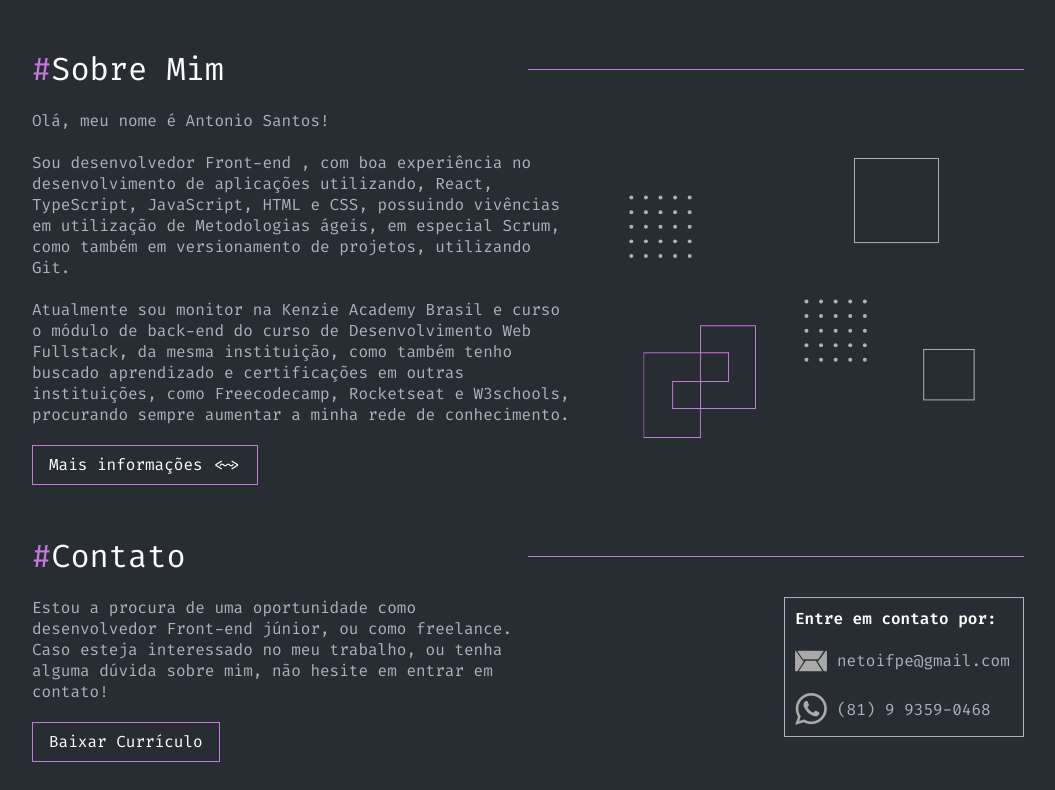
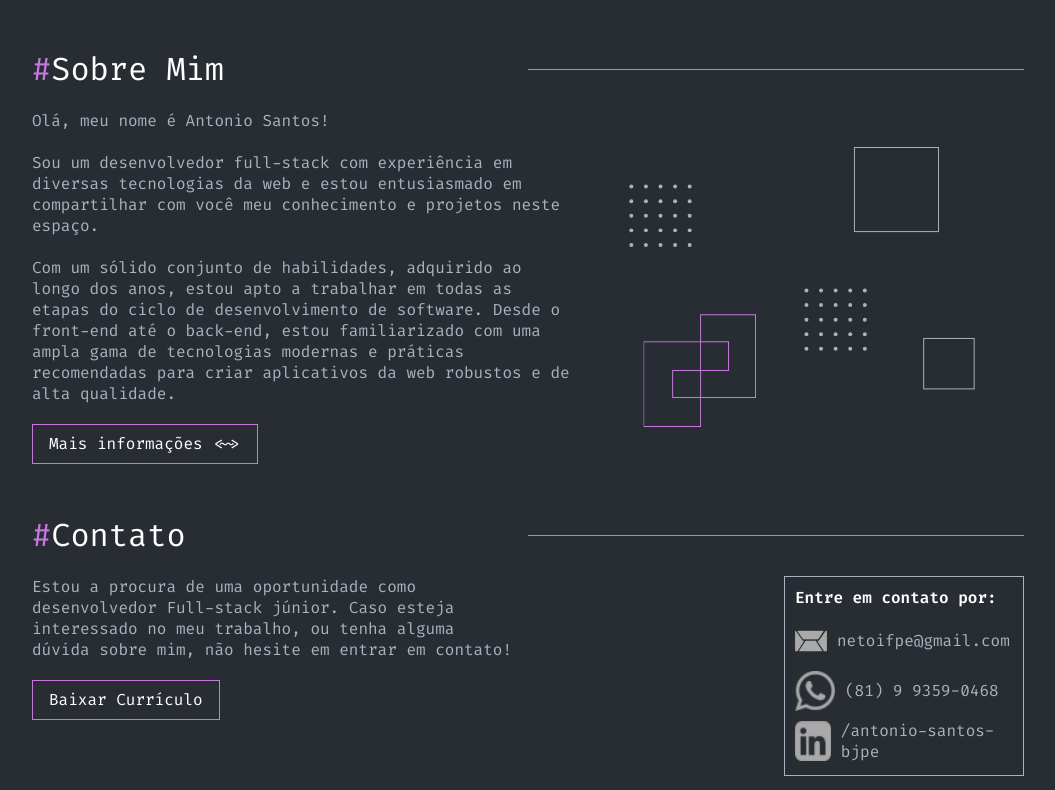
Before and after one commit to AntonioSantosBJPE/PortfolioAntonioSantos, a React (Vite) app: page / in a window 1280 px wide. Shown: the part 1670-2460 px from the top of the page, without its empty margins (112-1167 px from the left). Built offline with nearby package versions, Linux system fonts and the light colour scheme.

Commit message:
fix: update session description text about me

```diff
--- a/src/components/Footer/index.tsx
+++ b/src/components/Footer/index.tsx
@@ -7,7 +7,7 @@ export const Footer = () => {
       <div>
         <div>
           <img src="/logo.svg" alt="logo Antonio Santos" />
-          <h4>Desenvolvedor Front-end</h4>
+          <h4>Desenvolvedor Full-stack</h4>
           <h4>netoifpe@gmail.com</h4>
         </div>
         <div>
--- a/src/pages/about/index.tsx
+++ b/src/pages/about/index.tsx
@@ -19,7 +19,7 @@ export const AboutPage = () => {
 
         <div>
           <div>
-            <p>
+            {/* <p>
               Olá, meu nome é Antonio Santos!
               <br></br>
               <br></br>
@@ -42,6 +42,54 @@ export const AboutPage = () => {
               prática meu amor e conhecimento de lógica. Meu objetivo na área é
               tornar-se um profissional com alto nível de competências, capaz de
               desenvolver sempre a melhor experiência para usuário final.
+            </p> */}
+            <p>
+              Olá, meu nome é Antonio Santos!
+              <br></br>
+              <br></br>
+              Sou um desenvolvedor full-stack com experiência em diversas
+              tecnologias da web e estou entusiasmado em compartilhar com você
+              meu conhecimento e projetos neste espaço.
+              <br></br>
+              <br></br>
+              Com um sólido conjunto de habilidades, adquirido ao longo dos
+              anos, estou apto a trabalhar em todas as etapas do ciclo de
+              desenvolvimento de software. Desde o front-end até o back-end,
+              estou familiarizado com uma ampla gama de tecnologias modernas e
+              práticas recomendadas para criar aplicativos da web robustos e de
+              alta qualidade.
+              <br></br>
+              <br></br>
+              Minhas principais áreas de especialização incluem React,
+              TypeScript, JavaScript, HTML e CSS para o desenvolvimento do
+              front-end. Com essas ferramentas, sou capaz de criar interfaces de
+              usuário interativas e responsivas, garantindo uma experiência de
+              usuário agradável e intuitiva.
+              <br></br>
+              <br></br>
+              No lado do servidor, tenho experiência com Node.js, Express, SQL,
+              TypeORM, Prisma, Nest.js e Python. Essas tecnologias me permitem
+              construir APIs eficientes, escaláveis e seguras, além de lidar com
+              bancos de dados relacionais.
+              <br></br>
+              <br></br>
+              Acredito firmemente na importância de escrever código limpo,
+              modular e de fácil manutenção. Sempre busco seguir as melhores
+              práticas de desenvolvimento e me manter atualizado com as últimas
+              tendências do setor.
+              <br></br>
+              <br></br>
+              Além disso, sou um entusiasta da resolução de problemas e estou
+              sempre pronto para enfrentar desafios complexos. Tenho um olhar
+              detalhista e uma abordagem orientada a resultados, o que me
+              permite entregar soluções de alta qualidade no prazo estipulado.
+              <br></br>
+              <br></br>
+              Neste site, você encontrará exemplos dos meus projetos anteriores,
+              nos quais apliquei minhas habilidades e conhecimentos. Cada
+              projeto é uma oportunidade de aprendizado e crescimento, e estou
+              animado para compartilhar com você as soluções criativas e
+              inovadoras que desenvolvi ao longo do tempo.
             </p>
           </div>
           <figure>
--- a/src/pages/home/SectionAbout/index.tsx
+++ b/src/pages/home/SectionAbout/index.tsx
@@ -17,24 +17,17 @@ export const SectionAbout = () => {
             Olá, meu nome é Antonio Santos!
             <br></br>
             <br></br>
-            Sou desenvolvedor Front-end , com boa experiência no desenvolvimento
-            de aplicações utilizando, React, TypeScript, JavaScript, HTML e CSS,
-            possuindo vivências em utilização de Metodologias ágeis, em especial
-            Scrum, como também em versionamento de projetos, utilizando Git.
+            Sou um desenvolvedor full-stack com experiência em diversas
+            tecnologias da web e estou entusiasmado em compartilhar com você meu
+            conhecimento e projetos neste espaço.
             <br></br>
             <br></br>
-            Atualmente sou monitor na Kenzie Academy Brasil e curso o módulo de
-            back-end do curso de Desenvolvimento Web Fullstack, da mesma
-            instituição, como também tenho buscado aprendizado e certificações
-            em outras instituições, como Freecodecamp, Rocketseat e W3schools,
-            procurando sempre aumentar a minha rede de conhecimento.
-            {/* <br></br>
-        <br></br>
-        Amo a área de tecnologia primeiro porque ela está presente em
-        quase tudo no nosso dia-a-dia, e por me permitir colocar em
-        prática meu amor e conhecimento de lógica. Meu objetivo na área é
-        tornar-se um profissional com alto nível de competências, capaz de
-        desenvolver sempre a melhor experiência para usuário final. */}
+            Com um sólido conjunto de habilidades, adquirido ao longo dos anos,
+            estou apto a trabalhar em todas as etapas do ciclo de
+            desenvolvimento de software. Desde o front-end até o back-end, estou
+            familiarizado com uma ampla gama de tecnologias modernas e práticas
+            recomendadas para criar aplicativos da web robustos e de alta
+            qualidade.
           </p>
           <LinkNavigation
             name="Mais informações <~>"
--- a/src/pages/home/SectionContact/index.tsx
+++ b/src/pages/home/SectionContact/index.tsx
@@ -2,6 +2,9 @@ import { LinkNavigation } from "../../../components/LinkNavigation";
 import { StyledContact } from "./style";
 
 export const SectionContact = () => {
+  const whatsNumber = (phoneNumber: string) =>
+    `55${phoneNumber?.replace(/[()\ \s-]+/g, "")}`;
+
   return (
     <StyledContact id="section__contact">
       <div>
@@ -14,13 +17,13 @@ export const SectionContact = () => {
       <div>
         <div>
           <p>
-            Estou a procura de uma oportunidade como desenvolvedor Front-end
-            júnior, ou como freelance. Caso esteja interessado no meu trabalho,
-            ou tenha alguma dúvida sobre mim, não hesite em entrar em contato!
+            Estou a procura de uma oportunidade como desenvolvedor Full-stack
+            júnior. Caso esteja interessado no meu trabalho, ou tenha alguma
+            dúvida sobre mim, não hesite em entrar em contato!
           </p>
           <LinkNavigation
             name="Baixar Currículo"
-            to="/curriculo.pdf"
+            to="/Currículo-Antonio-Santos-FullStack.pdf"
             variant="ExternalPrimaryDownload"
           />
         </div>
@@ -32,8 +35,26 @@ export const SectionContact = () => {
               <h5>netoifpe@gmail.com</h5>
             </span>
             <span>
-              <img src="/zap.png" alt="imagem whatsapp" />
+              <LinkNavigation
+                variant="ExternalIcon"
+                to={`https://api.whatsapp.com/send?phone=${whatsNumber(
+                  "(81) 9 9359-0468"
+                )}`}
+                target="_blank"
+              >
+                <img src="/zap.png" alt="imagem whatsapp" />{" "}
+              </LinkNavigation>
               <h5>(81) 9 9359-0468</h5>
+            </span>
+            <span>
+              <LinkNavigation
+                variant="ExternalIcon"
+                to="https://www.linkedin.com/in/antonio-santos-b934a479/"
+                target="_blank"
+              >
+                <img src="/linkedin.png" alt="imagem linkedin" />
+              </LinkNavigation>
+              <h5>/antonio-santos-bjpe</h5>
             </span>
           </div>
         </div>
--- a/src/pages/home/SectionContact/style.ts
+++ b/src/pages/home/SectionContact/style.ts
@@ -67,7 +67,7 @@ export const StyledContact = styled.section`
 
       div:nth-child(1) {
         width: 240px;
-        height: 140px;
+        height: 200px;
 
         display: flex;
         flex-direction: column;
--- a/src/pages/home/SectionInitialInfos/index.tsx
+++ b/src/pages/home/SectionInitialInfos/index.tsx
@@ -12,7 +12,7 @@ export const SectionInitialInfos = () => {
           Bem-vindo ao meu site de portfólio! Sou um desenvolvedor full-stack
           com experiência em diversas tecnologias da web, como React,
           Typescript, CSS, HTML, Node e SQL e estou entusiasmado em compartilhar
-          com você meu conhecimento e projetos neste espaço..
+          com você meu conhecimento e projetos neste espaço.
         </h3>
         <LinkNavigation
           name="Entre em contato!"
--- a/src/services/dataBase.ts
+++ b/src/services/dataBase.ts
@@ -38,6 +38,10 @@ export const infosSkills: IinfosSkilss[] = [
       "Prisma",
       "Jest",
     ],
+  },
+  {
+    title: "Soft skills",
+    skills: ["VSCode", "Figma", "Git", "GitHub"],
   },
   {
     title: "Ferramentas",
```
Also changed, not shown: 2 other files (tests, documents, lock files or other folders).
